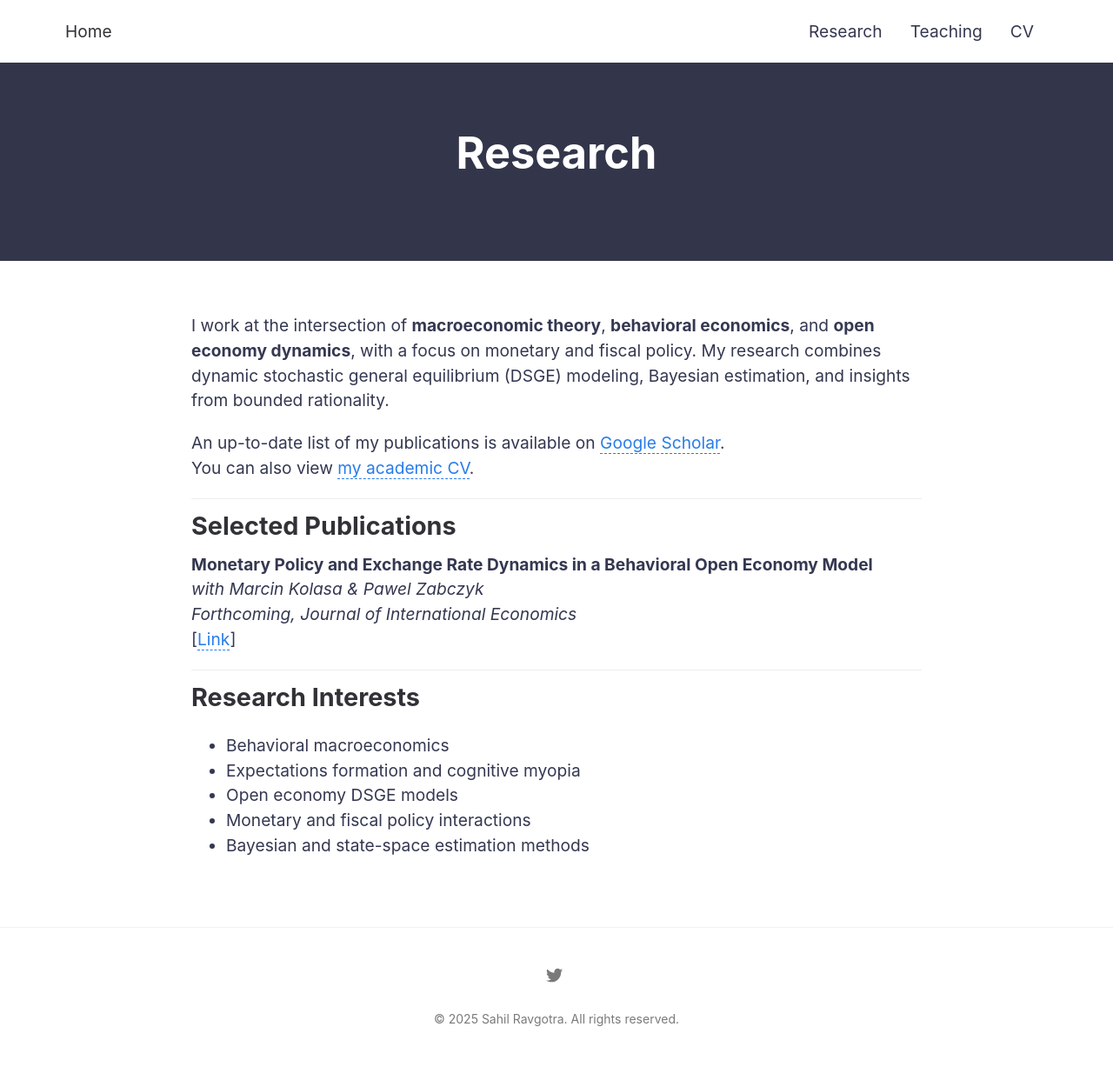
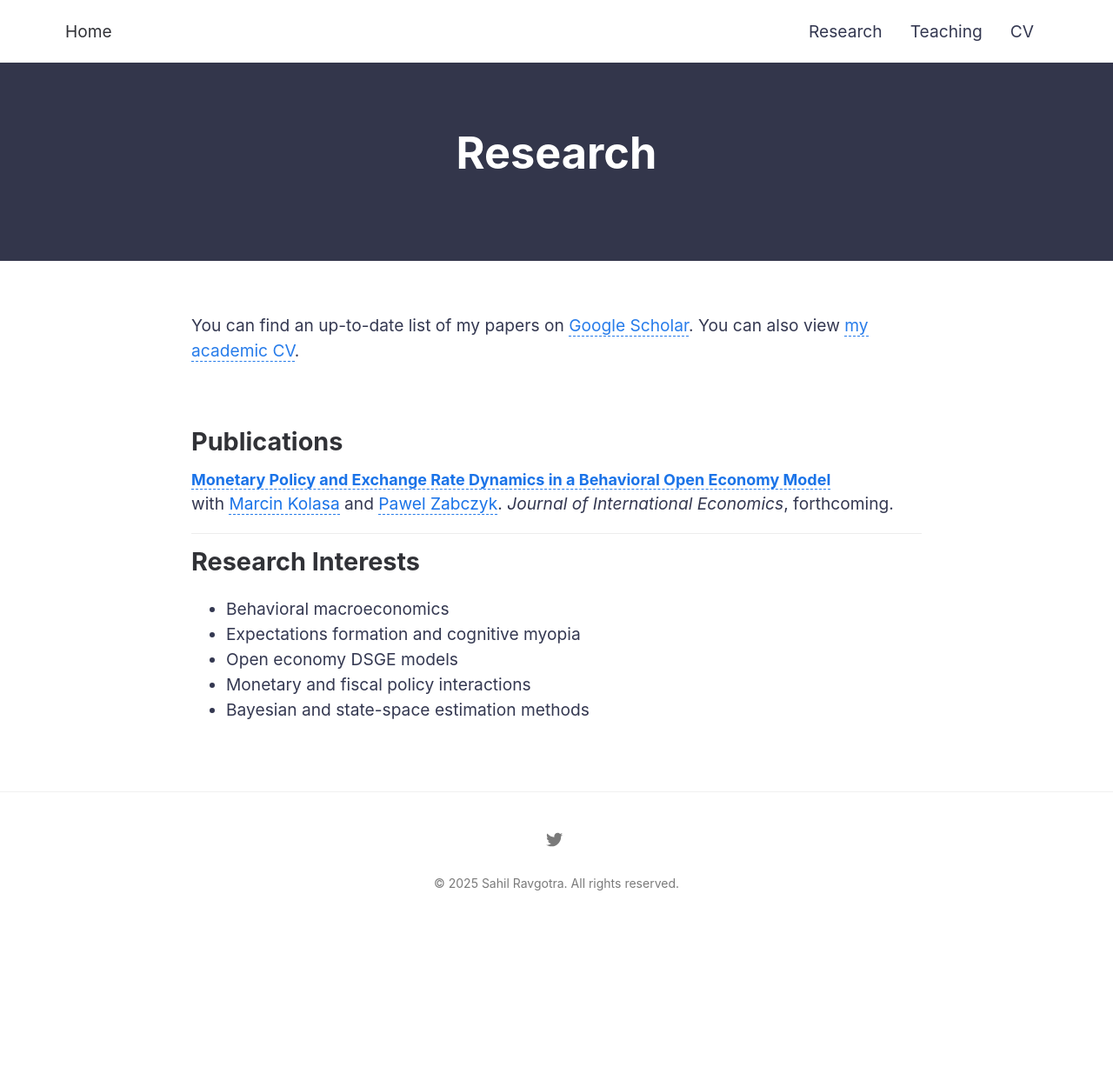
Before and after one commit to ravgotrasahil/ravgotrasahil-github.io, a Jekyll site: the page built from research.md, in a window 1280 px wide. Shown: the whole page at 87% size. Built offline with Jekyll 4.4.1, drawn with Linux system fonts in a browser that asks for light colours; after the commit the page ends 1071 px from its top, so only the background shows below that.

Commit message:
Update research.md

```diff
--- a/research.md
+++ b/research.md
@@ -4,27 +4,23 @@ title: Research
 permalink: /research/
 ---
 
-I work at the intersection of **macroeconomic theory**, **behavioral economics**, and **open economy dynamics**, with a focus on monetary and fiscal policy. My research combines dynamic stochastic general equilibrium (DSGE) modeling, Bayesian estimation, and insights from bounded rationality.
+<p>You can find an up-to-date list of my papers on
+<a href="https://scholar.google.com/citations?user=Ww_1EOMAAAAJ" target="_blank">Google Scholar</a>.
+You can also view
+<a href="{{ site.baseurl }}/share/sahil_cv.pdf" target="_blank">my academic CV</a>.</p>
 
-An up-to-date list of my publications is available on [Google Scholar](https://scholar.google.com/citations?user=Ww_1EOMAAAAJ).
-You can also view [my academic CV]({{ site.baseurl }}/share/sahil_cv.pdf).
+<br>
 
----
+<h2>Publications</h2>
 
-## Selected Publications
-
-**Monetary Policy and Exchange Rate Dynamics in a Behavioral Open Economy Model**
-*with Marcin Kolasa & Pawel Zabczyk*
-_Forthcoming, Journal of International Economics_
-[[Link](https://www.sciencedirect.com/science/article/pii/S0022199625000431)]
-
-<!-- Add more publications below as needed -->
-<!--
-**Title of Another Paper**
-*with Coauthor(s)*
-_Journal Name, Year_
-[[Link](#)]
--->
+<p>
+  <a href="https://www.sciencedirect.com/science/article/pii/S0022199625000431" target="_blank" style="font-size: 18px; font-weight: bold; color: #1a73e8;">
+    Monetary Policy and Exchange Rate Dynamics in a Behavioral Open Economy Model
+  </a><br>
+  with <a href="https://sites.google.com/view/marcin-kolasa/home" target="_blank" style="color: #1a73e8;">Marcin Kolasa</a> and
+  <a href="http://www.zabczyk.com/" target="_blank" style="color: #1a73e8;">Pawel Zabczyk</a>.
+  <em>Journal of International Economics</em>, forthcoming.
+</p>
 
 ---
 
```
